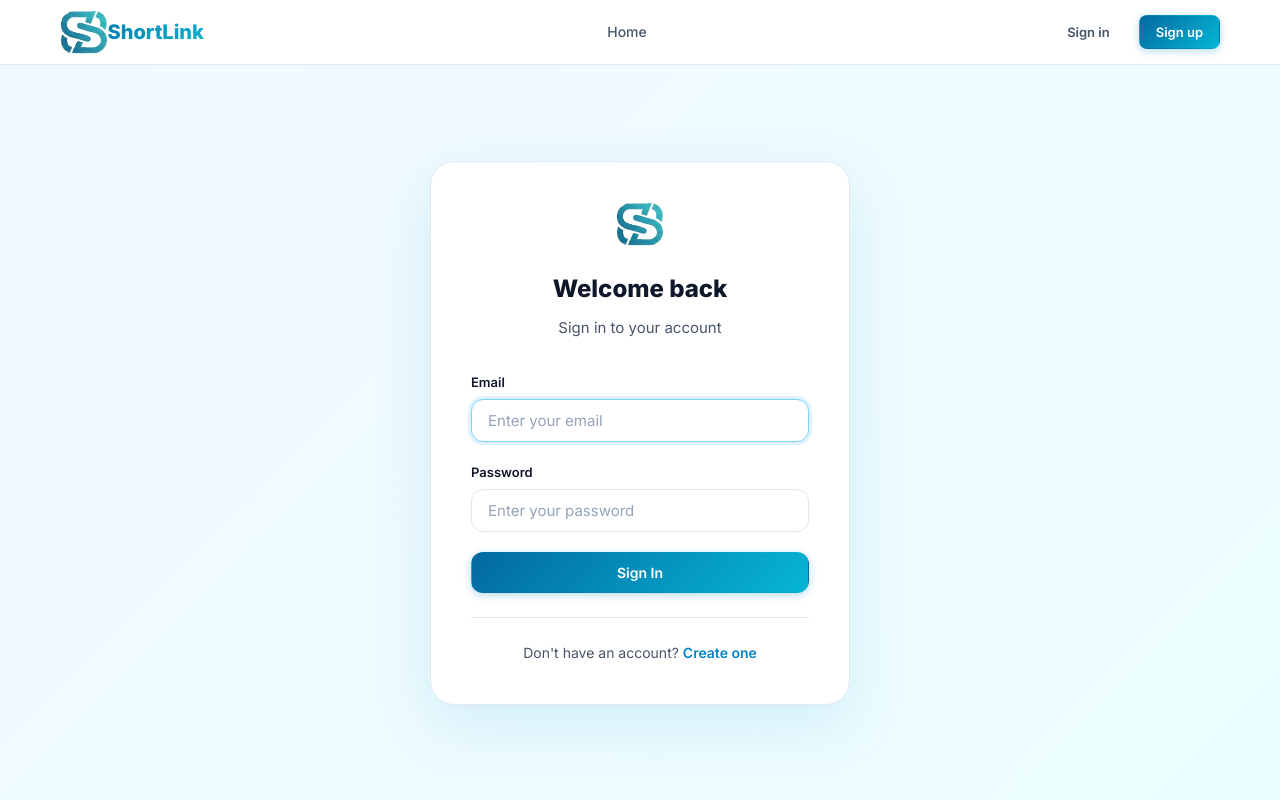
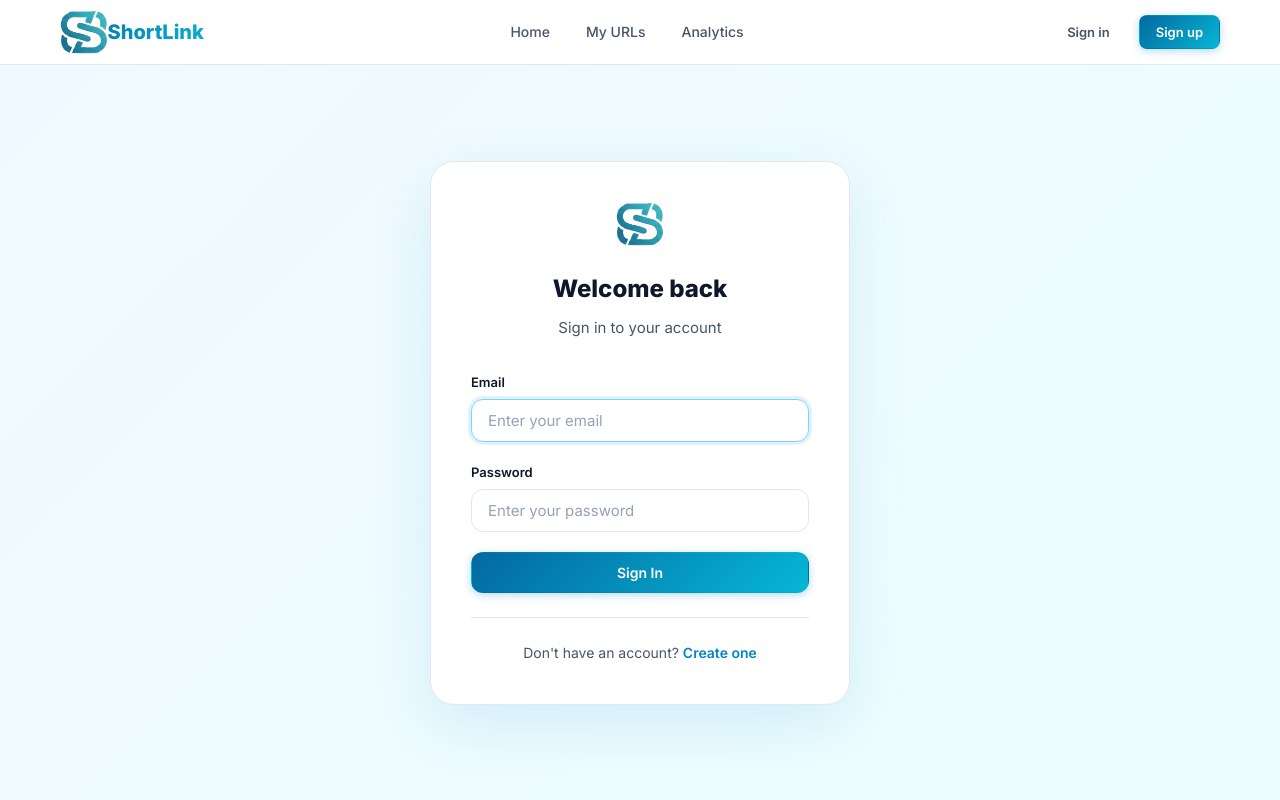
Before and after one commit to huzaifa-asad/urls-shortener-app-django, a Django app: page /login/ in a window 1280 px wide. Shown: the top 800 px of the page. Run offline with Django 5.2, Linux system fonts and the light colour scheme.

Commit message:
add navigation changes

```diff
--- a/urlshortener/templates/base.html
+++ b/urlshortener/templates/base.html
@@ -28,6 +28,9 @@
                 {% if user.is_authenticated %}
                     <a href="{% url 'list_urls' %}" class="navbar-link {% if 'list' in request.path %}active{% endif %}">My URLs</a>
                     <a href="{% url 'analytics_dashboard' %}" class="navbar-link {% if 'analytics' in request.path %}active{% endif %}">Analytics</a>
+                {% else %}
+                    <a href="{% url 'login' %}?next={% url 'list_urls' %}" class="navbar-link">My URLs</a>
+                    <a href="{% url 'login' %}?next={% url 'analytics_dashboard' %}" class="navbar-link">Analytics</a>
                 {% endif %}
             </div>
 
```
